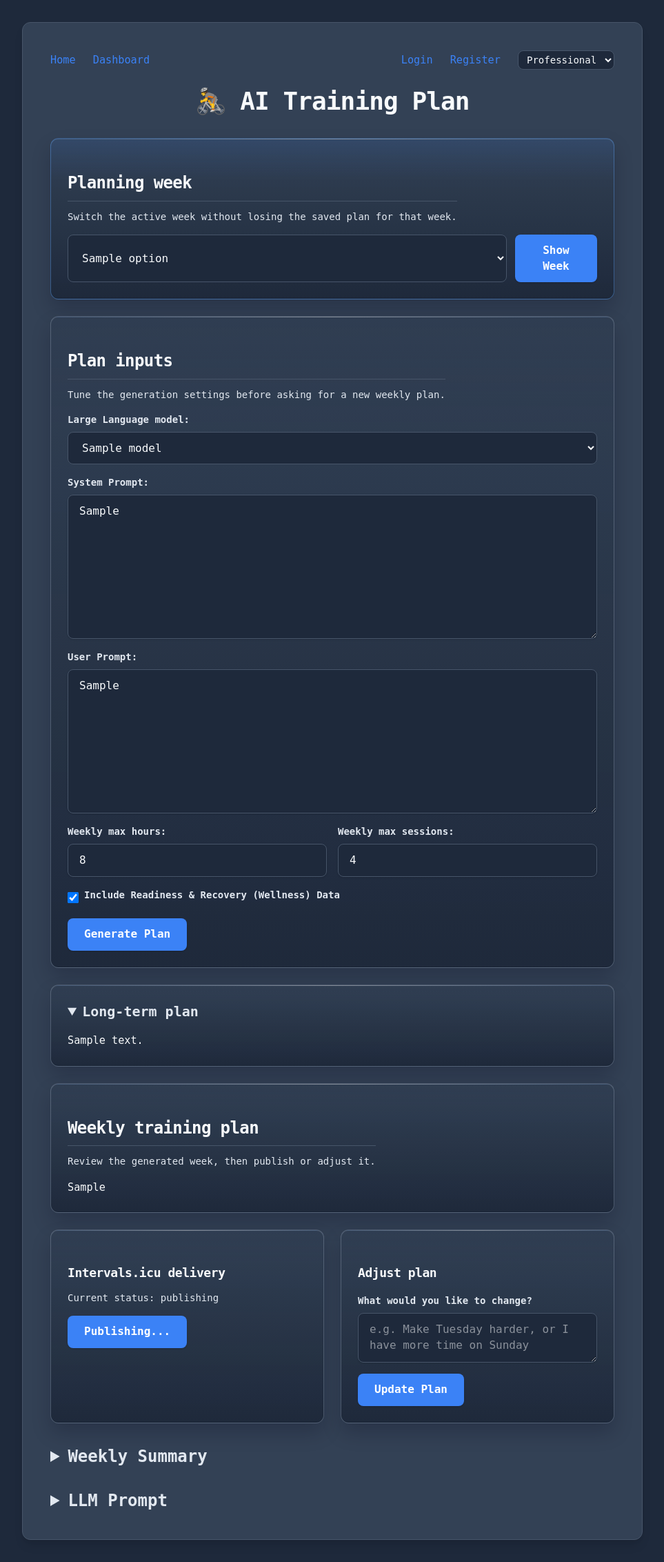
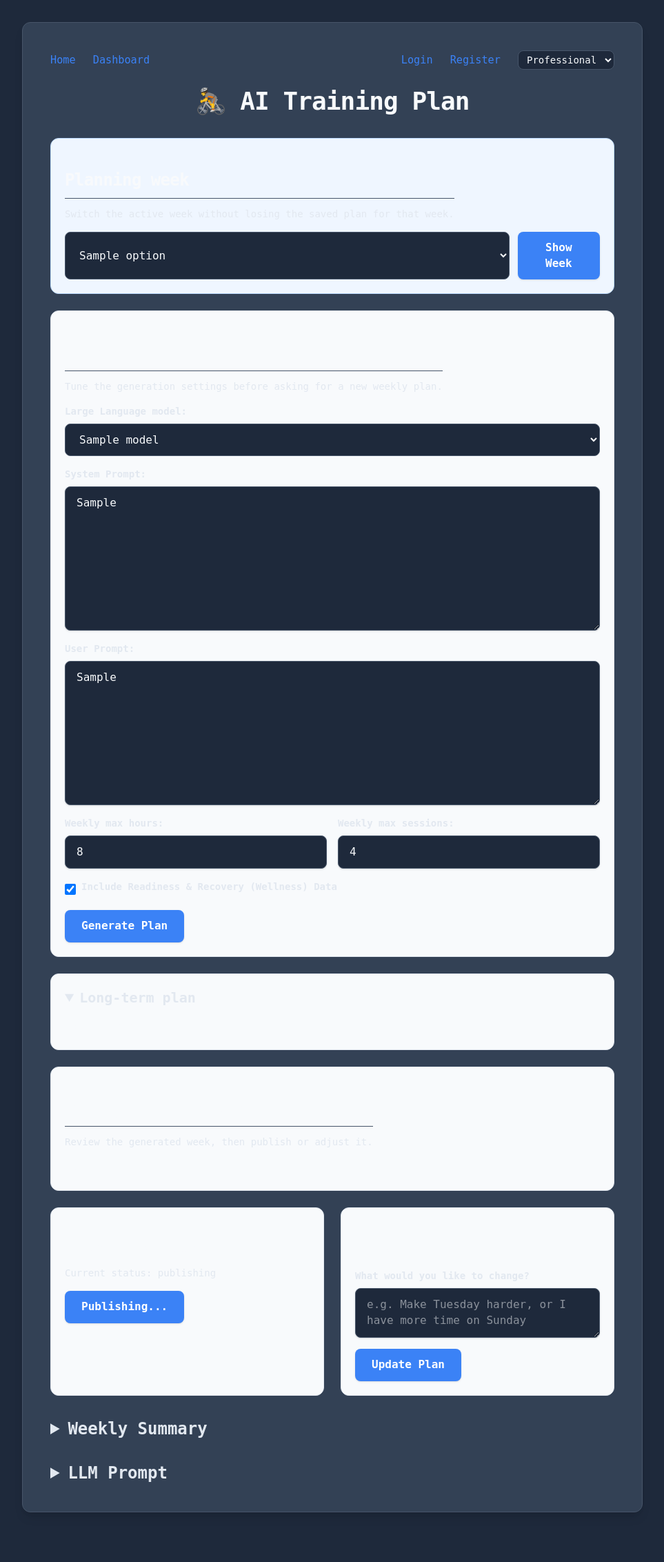
Before and after one commit to matze298/intelliwatts, a FastAPI app: template app/templates/plan.html in a window 1280 px wide. Shown: the whole page at 69% size, without its empty margins (158-1121 px from the left). After the commit the page ends 2192 px from the top, so only its background shows below. Run offline with FastAPI, Linux system fonts and the light colour scheme; the template is opened without the code that fills it: most values are stand-ins (such as "Sample title", 1, 10 or a date in 2020); style sheets or scripts are compiled from the project's sources; parts of the project's set-up code (start-up, migrations or seed data) failed here and were passed over.

Commit message:
feat: improve planner visual hierarchy

```diff
--- a/app/templates/plan.html
+++ b/app/templates/plan.html
@@ -29,11 +29,11 @@
 
         {% if user %}
         <div class="mb-8 grid gap-4 md:grid-cols-3">
-            <div class="planner-card rounded-xl p-5 shadow-sm">
+            <div class="rounded-xl border border-slate-200 bg-slate-50 p-4 shadow-sm">
                 <p class="text-xs font-semibold uppercase tracking-[0.2em] text-slate-500">Primary goal</p>
                 <p class="mt-2 text-lg font-semibold text-slate-900">{{ primary_goal or "Not set yet" }}</p>
             </div>
-            <div class="planner-card rounded-xl p-5 shadow-sm">
+            <div class="rounded-xl border border-slate-200 bg-slate-50 p-4 shadow-sm">
                 <p class="text-xs font-semibold uppercase tracking-[0.2em] text-slate-500">Planning week</p>
                 <p class="mt-2 text-lg font-semibold text-slate-900">
                     {% if selected_week_start %}
@@ -43,7 +43,7 @@
                     {% endif %}
                 </p>
             </div>
-            <div class="planner-card rounded-xl p-5 shadow-sm">
+            <div class="rounded-xl border border-slate-200 bg-slate-50 p-4 shadow-sm">
                 <p class="text-xs font-semibold uppercase tracking-[0.2em] text-slate-500">Delivery</p>
                 <p class="mt-2 text-lg font-semibold text-slate-900">
                     {% if delivery_status %}
@@ -57,7 +57,7 @@
         {% endif %}
 
         {% if user %}
-        <section class="planner-card mb-6 rounded-xl p-6">
+        <section class="mb-6 rounded-xl border border-slate-200 bg-slate-50 p-5">
             <div class="flex items-start justify-between gap-4">
                 <div>
                     <h2 class="text-xl font-semibold text-slate-900">Goal & planning horizon</h2>
@@ -84,7 +84,7 @@
         {% endif %}
 
         {% if week_options %}
-        <section class="planner-card planner-card-accent mb-6 rounded-xl p-6">
+        <section class="mb-6 rounded-xl border border-blue-200 bg-blue-50 p-5">
             <div class="flex items-start justify-between gap-4">
                 <div>
                     <h2 class="text-xl font-semibold text-slate-900">Planning week</h2>
@@ -104,7 +104,7 @@
         </section>
         {% endif %}
 
-        <section class="planner-card mb-6 rounded-xl p-6">
+        <section class="mb-6 rounded-xl border border-slate-200 bg-slate-50 p-5">
             <div class="flex items-start justify-between gap-4">
                 <div>
                     <h2 class="text-xl font-semibold text-slate-900">Plan inputs</h2>
@@ -155,7 +155,7 @@
         </section>
 
         {% if long_term_summary_html %}
-        <section class="planner-card mb-6 rounded-xl p-6">
+        <section class="mb-6 rounded-xl border border-slate-200 bg-slate-50 p-5">
             <details open>
                 <summary class="text-xl font-semibold text-gray-700 cursor-pointer hover:text-blue-600 outline-none">
                     Long-term plan
@@ -168,7 +168,7 @@
         {% endif %}
 
         {% if plan_html %}
-        <section class="planner-card mb-6 rounded-xl p-6">
+        <section class="mb-6 rounded-xl border border-slate-200 bg-slate-50 p-5">
             <div class="flex items-start justify-between gap-4">
                 <div>
                     <h2 class="text-xl font-semibold text-slate-900">Weekly training plan</h2>
@@ -181,7 +181,7 @@
         </section>
 
         <section class="mb-6 grid gap-6 lg:grid-cols-2">
-            <div class="planner-card rounded-xl p-6">
+            <div class="rounded-xl border border-slate-200 bg-slate-50 p-5">
                 <div class="flex items-start justify-between gap-4">
                     <div>
                         <h3 class="text-lg font-semibold text-slate-900">Intervals.icu delivery</h3>
@@ -210,7 +210,7 @@
                 <p class="mt-3 text-sm text-red-700">Last error: {{ delivery_last_error }}</p>
                 {% endif %}
             </div>
-            <div class="planner-card rounded-xl p-6">
+            <div class="rounded-xl border border-slate-200 bg-slate-50 p-5">
                 <h3 class="text-lg font-semibold text-slate-900">Adjust plan</h3>
                 <form method="post" action="/update" class="mt-4 space-y-4">
                     <input type="hidden" name="week_start" value="{{ selected_week_start }}">
```
